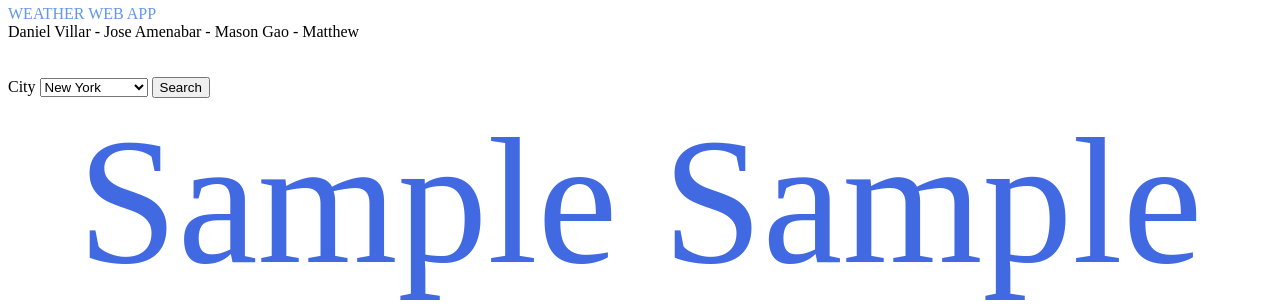
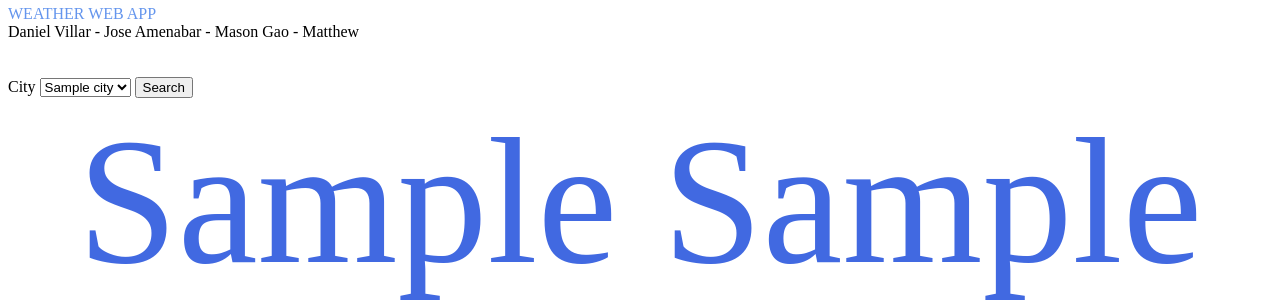
Before and after one commit to jiamenabar/weatherapp1, a Django app: template templates/home.html in a window 1280 px wide. Shown: the part 157-461 px from the top of the page. Run offline with Django 4.2, Linux system fonts and the light colour scheme; tables that the repository leaves empty hold one stand-in row (values such as "Sample post"); the template is opened without the code that fills it: values that come from a table or form of the project are taken from there, most other values are stand-ins (such as "Sample title", 1, 10 or a date in 2020).

Commit message:
Initial commit

```diff
--- a/myapp/views.py
+++ b/myapp/views.py
@@ -9,6 +9,9 @@ def home(request):
     xy = 1000
     data["time_of_day"] = time
     data['xy'] = xy
+    cities = WeatherApp.objects.values_list('city', flat=True).distinct()
+    data['cities'] = cities
+
     city = request.GET.get('City')
     if city:
         temperature = WeatherApp.objects.get(city=city).temperature
--- a/templates/home.html
+++ b/templates/home.html
@@ -12,6 +12,7 @@
 <br>
 Daniel Villar - Jose Amenabar - Mason Gao - Matthew
 <br><br><br>
+<!--
 <form action="#">
       <label for="lang">City</label>
       <select name="City" id="lang">
@@ -26,6 +27,19 @@ Daniel Villar - Jose Amenabar - Mason Gao - Matthew
       </select>
       <input type="submit" value="Search" />
 </form>
+-->
+
+<form action="#">
+      <label for="lang">City</label>
+      <select name="City" id="lang">
+        {% for city in cities %}
+            <option value="{{ city }}">{{ city }}</option>
+        {% endfor %}
+      </select>
+      <input type="submit" value="Search" />
+</form>
+
+
 <!-- //This code is to get the data from a database
 
 <form action="#">
```
